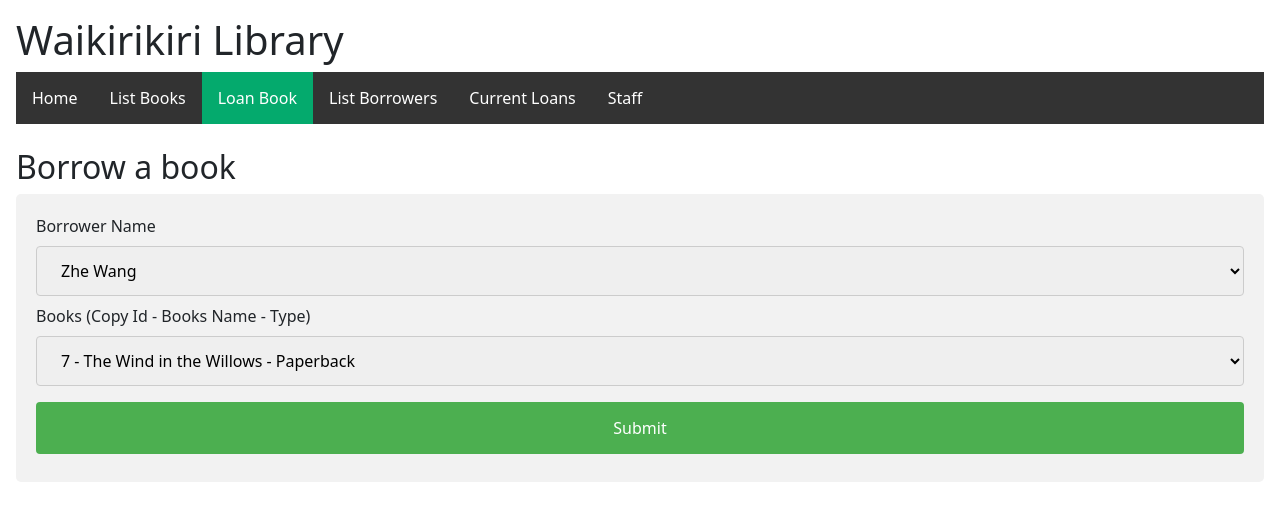
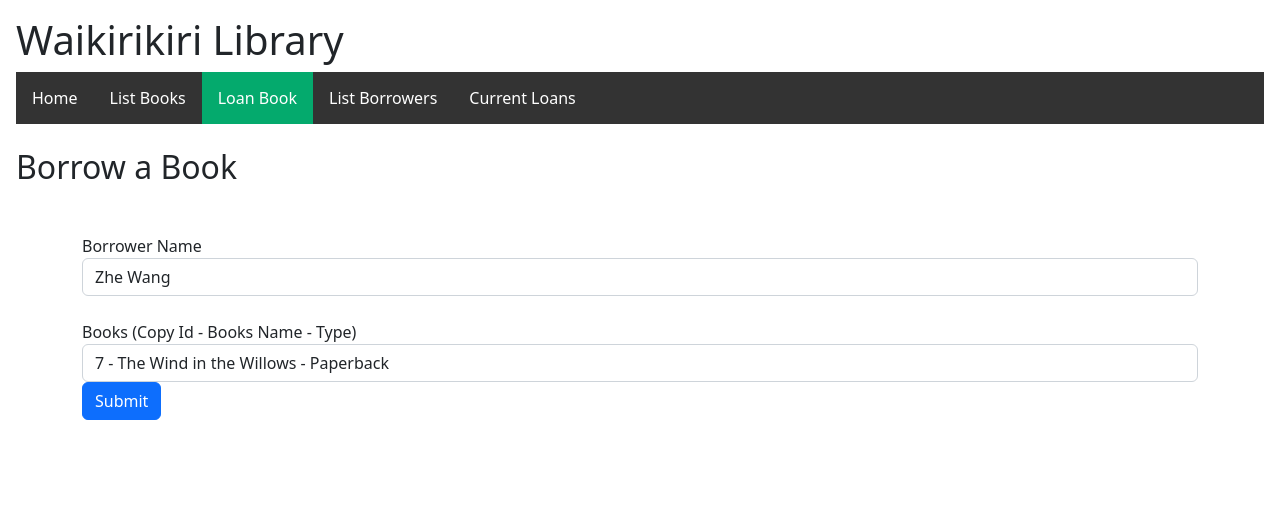
Before and after one commit to linhuang0/636S12023webapp, a Flask app: page /loanbook in a window 1280 px wide. Shown: the top 521 px of the page. Run offline with Flask 2, Linux system fonts and the light colour scheme; data comes from the database, SQL or seed files in the repository.

Commit message:
upgrade some feature
upgrade some feature, remove js

```diff
--- a/librarywebapp/app.py
+++ b/librarywebapp/app.py
@@ -40,6 +40,10 @@ def publicroute():
 @app.route("/staff")
 def staffroute():
     return render_template("staffroute.html")
+
+@app.route("/error")
+def error():
+    return render_template("error.html")
 
 #  Books function
 @app.route("/listbooks")
@@ -134,18 +138,35 @@ def currentloans():
 @app.route("/loan/add", methods=["POST"])
 def addloan():
     borrowerid = request.form.get('borrower')
-    bookid = request.form.get('book')
+    bookcopyid = request.form.get('book')
     loandate = request.form.get('loandate')
     cur = getCursor()
-    cur.execute("INSERT INTO loans (borrowerid, bookcopyid, loandate, returned) VALUES(%s,%s,%s,0);",(borrowerid, bookid, str(loandate),))
-    return redirect("/currentloans")
+    #Check again before issue
+    sql = """SELECT * FROM bookcopies
+        inner join books on books.bookid = bookcopies.bookid
+        WHERE bookcopyid in (SELECT bookcopyid from loans where returned <> 1 or returned is NULL)
+        AND (bookcopies.format != 'ebook' AND bookcopies.format != 'Audio Book') and bookcopyid =%s;"""
+    cur.execute(sql,(bookcopyid,))
+    loanList = cur.fetchall()
+    updatestatus = session.get('updatestatus', None)
+    if cur.rowcount == 0:
+        cur.execute("INSERT INTO loans (borrowerid, bookcopyid, loandate, returned) VALUES(%s,%s,%s,0);",(borrowerid, bookcopyid, str(loandate),))
+        return redirect("/currentloans")
+    else:
+         # return an error message or redirect the user to a different page
+        updatestatus = "This book alread on loan, please choose another one"
+        session['updatestatus'] = updatestatus
+        return render_template("/error.html",updatestatus=updatestatus,loanList=loanList)
+
 
 @app.route("/returnbook", methods=["POST"])
 def returnbook():
     loanid = request.form.get('loanid', None)
     if loanid is None:
         # return an error message or redirect the user to a different page
-        return redirect("/error")
+        updatestatus = "Could not get the loan id, pls try again later"
+        session['updatestatus'] = updatestatus
+        return render_template("/error.html",updatestatus=updatestatus)
     connection = getCursor()
     sql= "UPDATE loans set returned ='1' where loanid =%s;"
     connection.execute(sql,(loanid,))
@@ -157,6 +178,7 @@ def listborrowers():
     connection = getCursor()
     connection.execute("SELECT * FROM borrowers;")
     borrowerList = connection.fetchall()
+    session['updatestatus'] = None
     return render_template("borrowerlist.html", borrowerlist = borrowerList)
 
 @app.route("/searchborrower", methods=["GET"])
@@ -181,8 +203,13 @@ def borrowerdetail():
     # code to retrieve borrower details and render the template
     return render_template("borrowerdetail.html",borrowerlist=borrowerList,borrowerid=borrowerid, updatestatus=updatestatus)
 
-@app.route("/addborrower", methods=["POST"])
+@app.route("/addborrower", methods=["GET", "POST"])
 def addborrower():
+    if request.method == "GET":
+        # Code to display the add borrower form
+        return render_template("addborrower.html")
+    else:
+        # Code to handle the POST request and insert the borrower information into the database
         first_name = request.form.get("first_name")
         last_name = request.form.get("last_name")
         dob = request.form.get("dob")
--- a/librarywebapp/templates/addloan.html
+++ b/librarywebapp/templates/addloan.html
@@ -6,62 +6,32 @@ Add Load
 <!--  Name:        LIN HUANG  -->
 <!--  Student ID:  1154938  -->
 <!-- code to borrow a book-->
-<style>
-  input[type=text], select {
-    width: 100%;
-    padding: 12px 20px;
-    margin: 8px 0;
-    display: inline-block;
-    border: 1px solid #ccc;
-    border-radius: 4px;
-    box-sizing: border-box;
-  }
 
-  input[type=submit] {
-    width: 100%;
-    background-color: #4CAF50;
-    color: white;
-    padding: 14px 20px;
-    margin: 8px 0;
-    border: none;
-    border-radius: 4px;
-    cursor: pointer;
-  }
+<br />
 
-  input[type=submit]:hover {
-    background-color: #45a049;
-  }
+<h2>Borrow a Book</h2>
 
-  div {
-    border-radius: 5px;
-    background-color: #f2f2f2;
-    padding: 20px;
-  }
-
-  </style>
-
-<br/>
-<h2>Borrow a book</h2>
-<div>
-    <form method ="POST" action="/loan/add">
-      <!-- borrowername dropdown for select -->
+<div class="container mt-5">
+  <form method="POST" action="/loan/add">
+    <div class="form-group">
       <label for="borrowername">Borrower Name</label>
-      <select id="borrower" name="borrower" required="required">
-            {% for borrower in borrowers %}
-                <option value="{{borrower[0]}}">{{borrower[1]}} {{borrower[2]}}</option>
-            {% endfor %}
+      <select id="borrower" name="borrower" class="form-control" required>
+        {% for borrower in borrowers %}
+        <option value="{{borrower[0]}}">{{borrower[1]}} {{borrower[2]}}</option>
+        {% endfor %}
       </select>
-      <br/>
-      <!-- books dropdown for select -->
+    </div>
+    <br />
+    <div class="form-group">
       <label for="books">Books (Copy Id - Books Name - Type)</label>
-      <select id="book" name="book" required="required">
+      <select id="book" name="book" class="form-control" required>
         {% for book in books %}
         <option value="{{book[0]}}">{{book[0]}} - {{book[4]}} - {{book[2]}}</option>
         {% endfor %}
       </select>
-      <!-- hidden loandate -->
-      <input type="hidden" id="loandate" name="loandate" value="{{loandate}}">
-      <input type="submit" value="Submit">
-    </form>
+    </div>
+    <input type="hidden" id="loandate" name="loandate" value="{{loandate}}">
+    <input type="submit" class="btn btn-primary" value="Submit">
+  </form>
 </div>
 {% endblock %}
--- a/librarywebapp/templates/base.html
+++ b/librarywebapp/templates/base.html
@@ -47,7 +47,6 @@
                 <li><a id="loanbook" href="{{ url_for('loanbook') }}">Loan Book</a></li>
                 <li><a id="listborrowers" href="{{ url_for('listborrowers') }}">List Borrowers</a></li>
                 <li><a id="currentloans" href="{{ url_for('currentloans') }}">Current Loans</a></li>
-                <li><a id="staffroute" href="{{ url_for('staffroute') }}">Staff</a></li>
             </ul>
           </nav>
           <section class="content">
--- a/librarywebapp/templates/borrowerdetail.html
+++ b/librarywebapp/templates/borrowerdetail.html
@@ -56,8 +56,11 @@ Borrower List
     <input class="btn btn-primary" type="submit" value="Save">
 </form>
 {% endfor %}
+
 {% if updatestatus %}
-<div>{{ updatestatus }}</div>
+<div class="alert alert-danger" role="alert"> {{ updatestatus }}</div>
 {% endif %}
 
+
+
 {% endblock %}
--- a/librarywebapp/templates/currentloans.html
+++ b/librarywebapp/templates/currentloans.html
@@ -10,7 +10,7 @@ Current Loads
 <h2>Current Loans</h2>
 <form method ="POST" action="/returnbook">
 <table class="table table-striped table-hover">
-    <tr><th>Borrower Name</th><th>Loan Date</th><th>Status </th><th>Book Title</th><th>Type</th><th>Opration</th></tr>
+    <tr><th>Borrower Name</th><th>Loan Date</th><th>Status </th><th>Book Copy ID</th><th>Book Title</th><th>Type</th><th>Opration</th></tr>
     {% set currentborrower = namespace(id=0) %}
     {% for loan in loanlist %}
         {% if loan[12] == "eBook" %}
@@ -35,6 +35,7 @@ Current Loads
              {% else %}
              <th>Returned</th>
              {% endif %}
+             <th> {{loan[4]}}</th>
              <th>{{loan[8]}} </th><th>{{loan[12]}} </th>
              <th>
                 {% if loan[6] == 0 %}
--- a/librarywebapp/templates/listborrowersummay.html
+++ b/librarywebapp/templates/listborrowersummay.html
@@ -21,6 +21,6 @@ Borrower List
          {% endfor %}
      </table>
 
-     <a class="btn btn-primary" href="{{ url_for('home') }}" role="button"> Back Home </a>
+     <a class="btn btn-primary" href="{{ url_for('staffroute') }}" role="button"> Back </a>
     </div>
 {% endblock %}
--- a/librarywebapp/templates/listloansumary.html
+++ b/librarywebapp/templates/listloansumary.html
@@ -21,6 +21,6 @@ Borrower List
          {% endfor %}
      </table>
 
-     <a class="btn btn-primary" href="{{ url_for('home') }}" role="button"> Back Home </a>
+     <a class="btn btn-primary" href="{{ url_for('staffroute') }}" role="button"> Back </a>
     </div>
 {% endblock %}
--- a/librarywebapp/templates/overduebookslist.html
+++ b/librarywebapp/templates/overduebookslist.html
@@ -42,7 +42,7 @@ Overdue books report
          {% endfor %}
      </table>
 
-     <a class="btn btn-primary" href="{{ url_for('home') }}" role="button"> Back Home </a>
+     <a class="btn btn-primary" href="{{ url_for('staffroute') }}" role="button"> Back </a>
     </div>
 
         <script>
```
Also changed, not shown: librarywebapp/templates/booklist.html (+4 -3 lines), librarywebapp/templates/error.html (added, +11 -0 lines), librarywebapp/templates/staffroute.html (+8 -0 lines).
